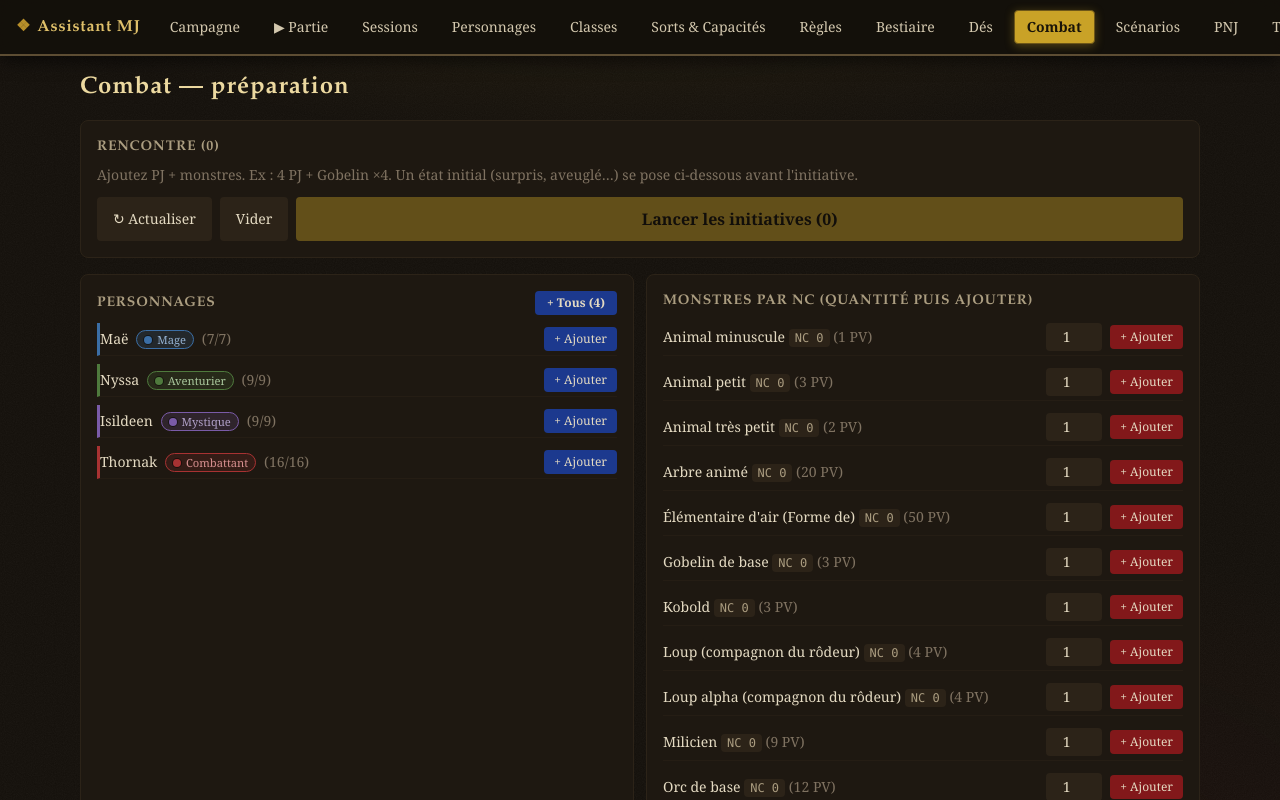
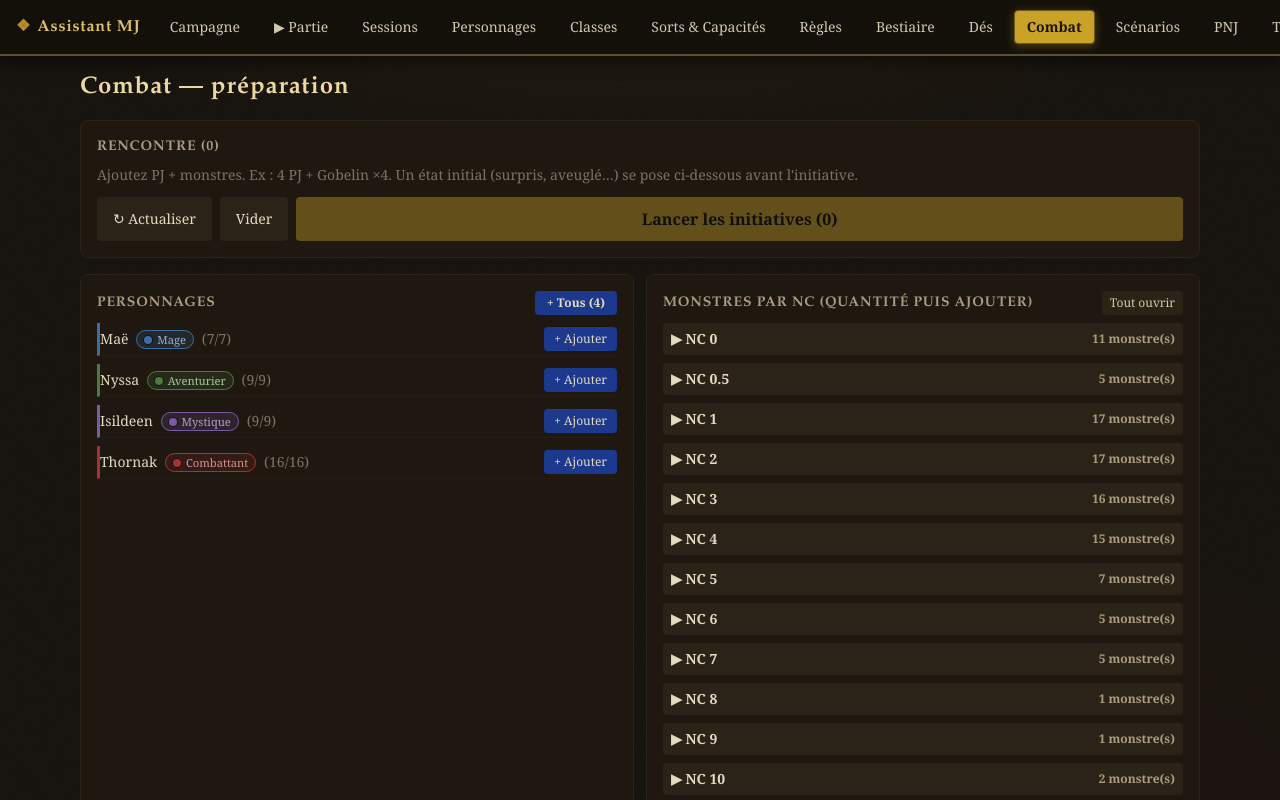
Before and after one commit to IgnaesLionel/chroniquesOublieesFantasy, a Next.js app: page /combat in a window 1280 px wide. Shown: the top 800 px of the page. Built offline with nearby package versions, Linux system fonts and the light colour scheme.

Commit message:
Combat : panneau Monstres en volets repliés par NC (menu NC0 → NC13, compteurs, Tout ouvrir/Tout fermer)

```diff
--- a/app/combat/page.tsx
+++ b/app/combat/page.tsx
@@ -40,10 +40,24 @@ export default function CombatPage() {
       ),
     [monsters]
   );
+  // Regroupement par NC pour les volets : l'ordre du tri (NC puis nom) est
+  // conservé à l'intérieur de chaque volet.
+  const monstresParNc = useMemo(() => {
+    const groupes = new Map<number, MonsterTemplate[]>();
+    for (const m of monstres) {
+      const g = groupes.get(m.niveau);
+      if (g) g.push(m);
+      else groupes.set(m.niveau, [m]);
+    }
+    return Array.from(groupes.entries()).sort((a, b) => a[0] - b[0]);
+  }, [monstres]);
   const { catalogue } = useCatalogueObjets();
 
   const [staging, setStaging] = useState<CombatParticipant[]>([]);
   const [quantities, setQuantities] = useState<Record<string, number>>({});
+  // Volets du panneau Monstres (groupés par NC) : tous repliés par défaut =
+  // menu lisible d'un coup d'œil, on ouvre le seul NC dont on a besoin.
+  const [ncOuverts, setNcOuverts] = useState<Record<string, boolean>>({});
   const [combat, setCombat] = useState<CombatState | null>(null);
   const [attackerId, setAttackerId] = useState<string | null>(null);
   const [attackId, setAttackId] = useState<string | null>(null);
@@ -611,10 +625,37 @@ export default function CombatPage() {
             ))}
           </div>
           <div className="rounded-lg border border-zinc-800 bg-zinc-900 p-4 space-y-2">
+            <div className="flex items-center justify-between gap-2">
               <h2 className="font-bold text-sm uppercase text-zinc-400">Monstres par NC (quantité puis ajouter)</h2>
-            {monstres.map((m) => (
-              <div key={m.id} className="flex justify-between items-center text-sm py-1 border-b border-zinc-800/50 gap-2">
-                <span className="flex-1">{m.nom} <span className="text-xs font-mono px-1.5 py-0.5 rounded bg-zinc-800 text-zinc-400" title="Niveau de créature">NC {m.niveau}</span> <span className="text-zinc-500">({m.pv} PV)</span></span>
+              <button
+                onClick={() => {
+                  const toutOuvrir = monstresParNc.some(([n]) => !ncOuverts[String(n)]);
+                  setNcOuverts(Object.fromEntries(monstresParNc.map(([n]) => [String(n), toutOuvrir])));
+                }}
+                className="text-xs px-2 py-1 rounded bg-zinc-800 hover:bg-zinc-700 text-zinc-300"
+                title="Ouvrir ou replier tous les volets NC"
+              >
+                {monstresParNc.some(([n]) => !ncOuverts[String(n)]) ? "Tout ouvrir" : "Tout fermer"}
+              </button>
+            </div>
+            {monstresParNc.map(([niveau, liste]) => {
+              const cle = String(niveau);
+              const ouvert = !!ncOuverts[cle];
+              return (
+                <div key={cle}>
+                  <button
+                    onClick={() => setNcOuverts((s) => ({ ...s, [cle]: !s[cle] }))}
+                    aria-expanded={ouvert}
+                    className="w-full flex items-center justify-between gap-2 text-sm font-semibold px-2 py-1.5 rounded bg-zinc-800 hover:bg-zinc-700"
+                  >
+                    <span className="text-zinc-200">{ouvert ? "▼" : "▶"} NC {cle}</span>
+                    <span className="text-zinc-400 text-xs">{liste.length} monstre(s)</span>
+                  </button>
+                  {ouvert && (
+                    <div className="mt-1 space-y-0.5">
+                      {liste.map((m) => (
+                        <div key={m.id} className="flex justify-between items-center text-sm py-1 px-1 border-b border-zinc-800/50 gap-2">
+                          <span className="flex-1">{m.nom} <span className="text-zinc-500">({m.pv} PV)</span></span>
                           <input
                             type="number" min={1} max={12} value={quantities[m.id] ?? 1}
                             onChange={(e) => setQuantities((q) => ({ ...q, [m.id]: Number(e.target.value) }))}
@@ -623,6 +664,11 @@ export default function CombatPage() {
                           <button onClick={() => addMonsters(m)} className="px-2.5 py-1 rounded bg-red-900 text-xs hover:bg-red-800">+ Ajouter</button>
                         </div>
                       ))}
+                    </div>
+                  )}
+                </div>
+              );
+            })}
           </div>
         </div>
       </div>
```
Lines whose indentation alone changed are shown as unchanged.
